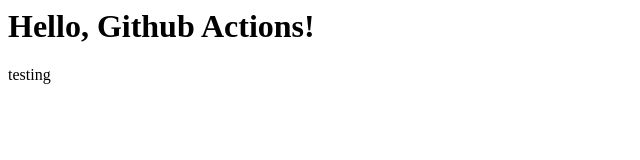
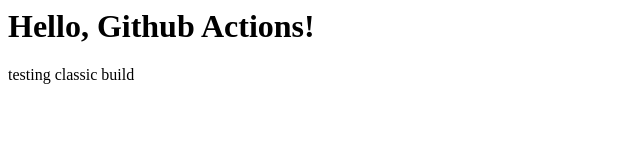
Before and after one commit to marvinalegre/rm-github-actions-deployment-workflow, a website: page index.html in a window 1280 px wide. Shown: the full height of the page, 0-640 px from the left. Drawn offline with Linux system fonts and the light colour scheme.

Commit message:
testing classic build

```diff
--- a/index.html
+++ b/index.html
@@ -1,2 +1,2 @@
 <h1>Hello, Github Actions!</h1>
-<p>testing</p>
+<p>testing classic build</p>
```
